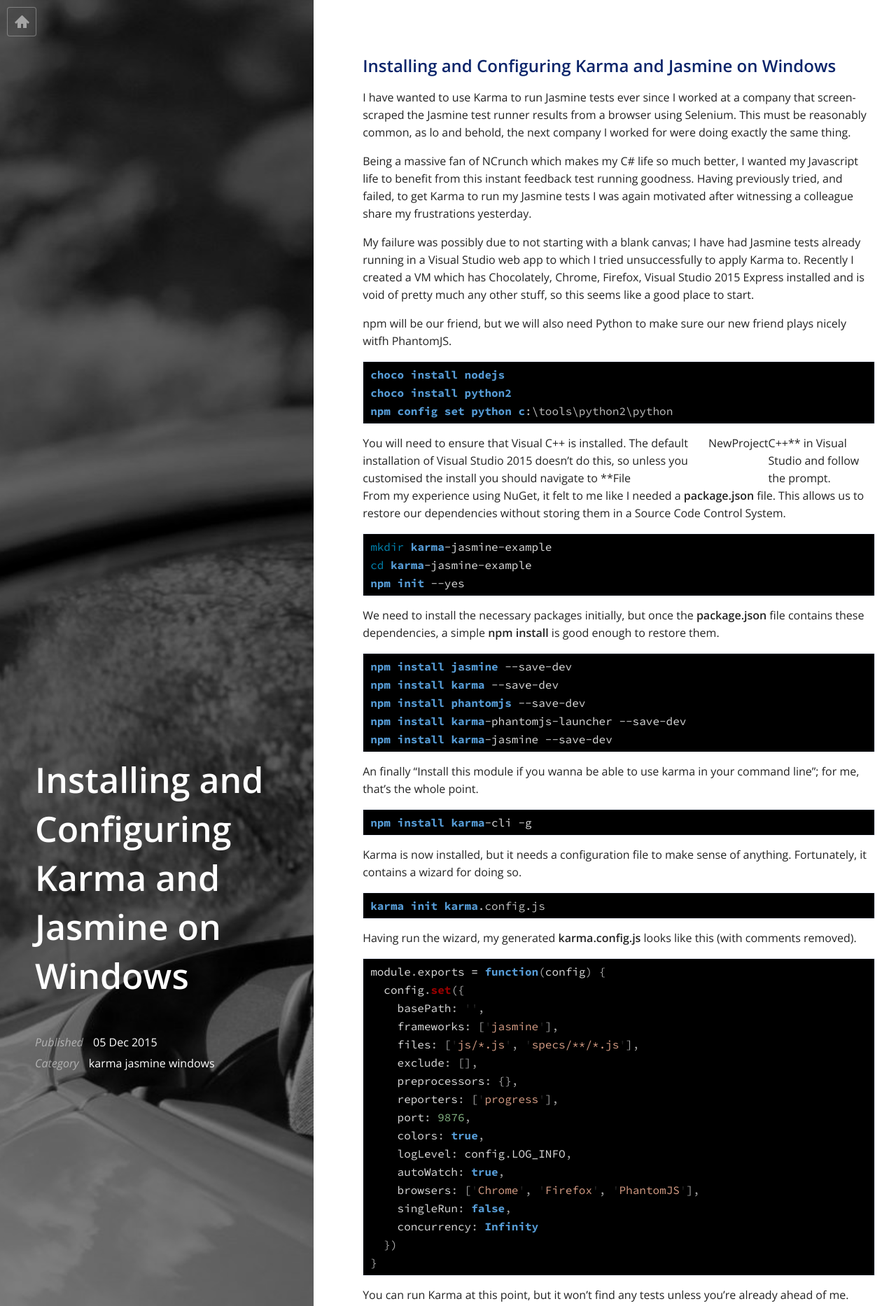
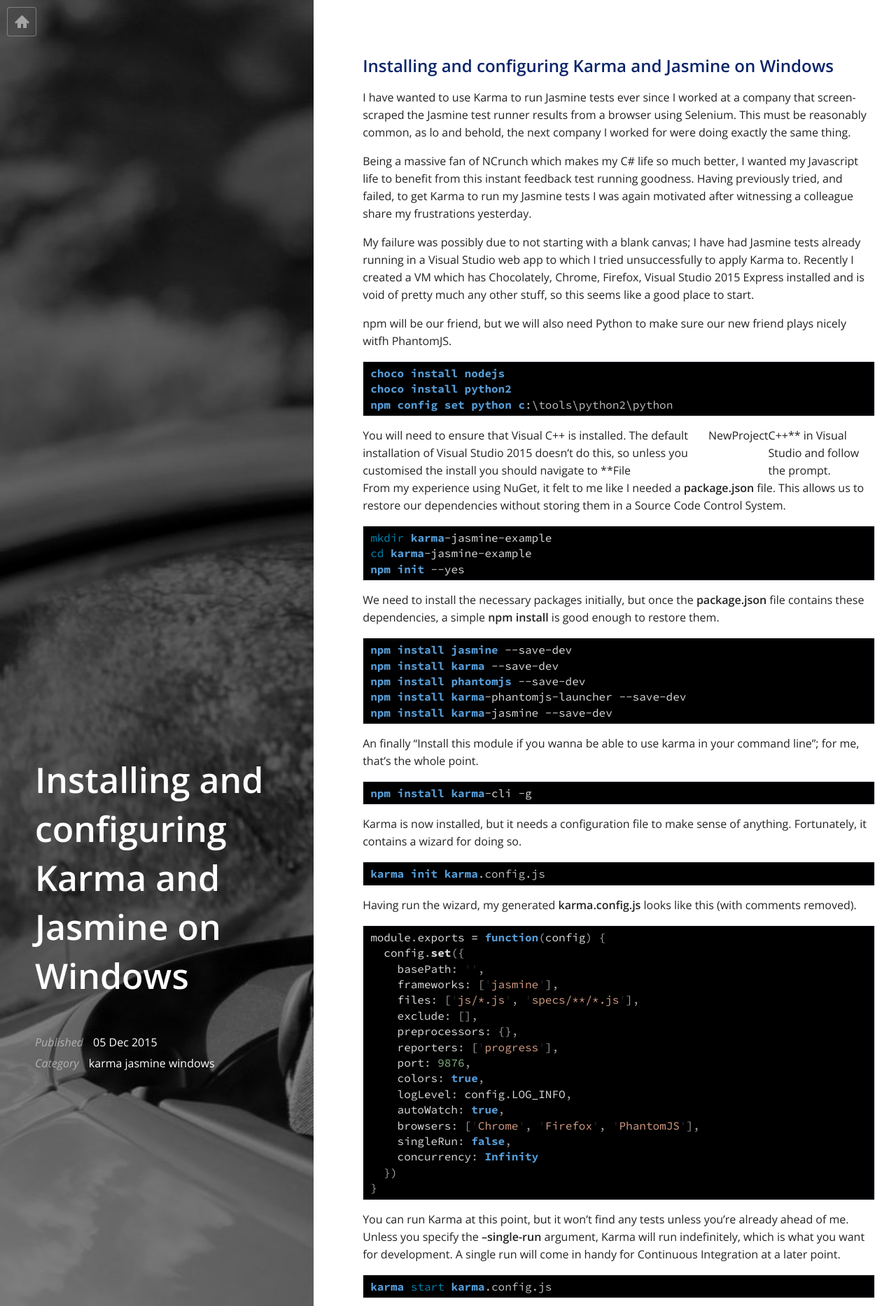
Before and after one commit to acraven/acraven.github.io, a Jekyll site: the page built from _posts/2015-12-05-karma-and-jasmine-on-windows.md, in a window 1280 px wide. Shown: the top 1866 px of the page at 70% size. Built offline with Jekyll 4.4.1, drawn with Linux system fonts in a browser that asks for light colours; nearby versions of some CDN libraries.

```diff
--- a/_posts/2015-12-05-karma-and-jasmine-on-windows.md
+++ b/_posts/2015-12-05-karma-and-jasmine-on-windows.md
@@ -1,6 +1,6 @@
 ---
 layout: post
-title: "Installing and Configuring Karma and Jasmine on Windows"
+title: "Installing and configuring Karma and Jasmine on Windows"
 date: 2015-12-05
 categories: karma jasmine windows
 featured_image: /images/cover.jpg
--- a/css/overrides.css
+++ b/css/overrides.css
@@ -14,8 +14,32 @@ h2 {
     color: #0A246A;
 }
 
+h3 {
+    font-weight: 600;
+    font-size: 20px;
+    margin-bottom: 4px;
+    color: #0A246A;
+}
+
+sup {
+    font-size: 70%;
+    vertical-align: super;
+}
+
 strong {
     font-weight: 700;
+}
+
+.figcaption {
+    font-weight: bold;
+    background-color: #eee;
+    padding: 4px 6px;
+    margin-left: 1px;
+    margin-right: 1px;
+}
+
+.figcaption ~ figure {
+    border-top: 0;
 }
 
 .email {
@@ -26,8 +50,16 @@ strong {
     color: #ddd;
 }
 
+a {
+    font-weight: 700;
+}
+
 header ul.meta li.email {
-  display: block;
+    display: block;
+}
+
+article a {
+    text-decoration: underline;
 }
 
 article a,
@@ -49,6 +81,14 @@ article .container {
   }
 }
 
+.highlighter-rouge {
+    font-family: 'Source Code Pro', 'Courier New', Courier, monospace;
+    background-color: #f8f8f8;
+    border: 1pt solid rgba(86,156,214, 0.3);
+    border-radius: 3px;
+    padding: 1px 2px 2px 2px;
+}
+
 .highlight
 {
     background: #000;
@@ -57,22 +97,38 @@ article .container {
     padding: 5px 10px;
     margin-bottom: 15px;
     line-height: 26px;
+    overflow: auto;
 }
 
-.highlight .language-batch {
+.highlight pre {
+    line-height: 1.4;
+}
+
+.highlight .language-batch,
+.highlight .language-tree,
+.highlight .language-powershell {
     color: #c0c0c0;
 }
 
-.highlight .c1 { color: rgb(74,141,63); font-style: italic } /* Comment.Single */
+.highlight .c1 { color: rgb(74,141,63); font-style: italic }
+.highlight .s { color: rgb(214,157,133) }
 .highlight .s1 { color: rgb(214,157,133) }
+.highlight .s2 { color: rgb(214,157,133) }
+.highlight .se { color: rgb(214,157,133) }
 .highlight .k { color: rgb(86,156,214) }
 .highlight .kc { color: rgb(86,156,214) }
 .highlight .kd { color: rgb(86,156,214) }
+.highlight .kt { color: rgb(86,156,214) }
+.highlight .mi { color:  rgb(134,181,133)}
+.highlight .n { color: rgb(220,220,220) }
+.highlight .na { color: rgb(220,220,220) }
+.highlight .nc { color: rgb(78,201,176) }
+.highlight .nf { color: rgb(220,220,220) }
+.highlight .nn { color: rgb(220,220,220) }
+.highlight .nt { color: rgb(215,186,125) }
 .highlight .nx { color: rgb(220,220,220) }
-.highlight .na { color: rgb(220,220,220) }
-.highlight .mi { color:  rgb(134,181,133)}
+.highlight .o { color: #aaaaaa }
 .highlight .p { color: #aaaaaa }
-.highlight .o { color: #aaaaaa }
 
 @media (max-width: 960px) {
   h1 {
```
Also changed, not shown: _posts/2016-10-11-building-multi-platform-nuget-packages.md (added, +245 -0 lines), readme.md.
